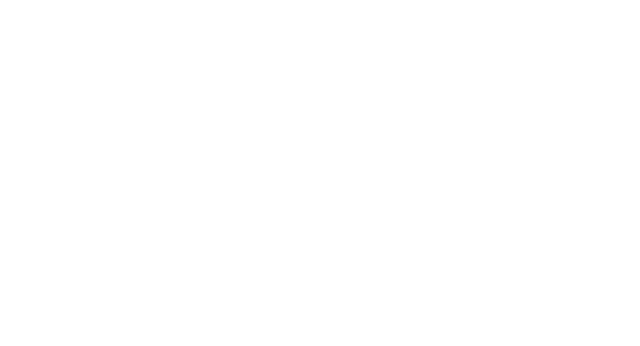
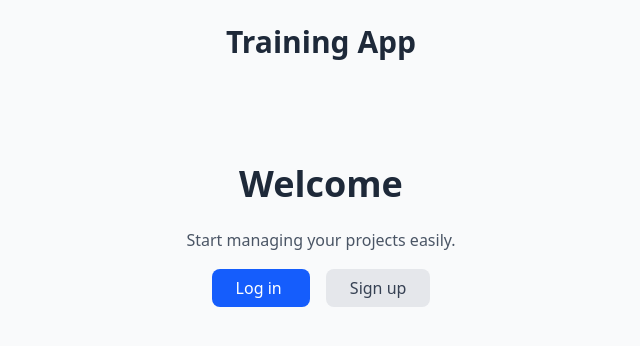
Before and after one commit to jandrojar/training-project, a Vue app in the folder frontend/: page /landing in a window 1280 px wide. Before the commit this address had no page. Shown: the top 346 px of the page, without its empty margins (319-959 px from the left). Built offline with nearby package versions, Linux system fonts and the light colour scheme.

Commit message:
feat: add public auth layout and landing/login/register pages

```diff
--- /dev/null
+++ b/frontend/src/layouts/AuthLayout.vue
@@ -0,0 +1,15 @@
+<template>
+  <div class="min-h-screen flex flex-col bg-gray-50">
+
+    <!-- Header -->
+    <header class="py-6 text-center">
+      <h1 class="text-3xl font-bold text-gray-800">Training App</h1>
+    </header>
+
+    <!-- Contenido centrado pero sin empujar demasiado -->
+    <main class="flex-1 flex justify-center items-start pt-10 px-4">
+      <router-view />
+    </main>
+
+  </div>
+</template>
--- a/frontend/src/router/router.ts
+++ b/frontend/src/router/router.ts
@@ -1,29 +1,24 @@
-import { createRouter, createWebHistory } from "vue-router";
-import App from "../App.vue";
-import LoginView from "../views/LoginView.vue";
-import RegisterView from "../views/RegisterView.vue";
+import { createRouter, createWebHistory } from 'vue-router'
+import AuthLayout from '../layouts/AuthLayout.vue'
+import LoginView from '../views/LoginView.vue'
+import RegisterView from '../views/RegisterView.vue'
+import LandingView from '../views/LandingView.vue'
 
 const routes = [
-    {
-        path: "/",
-        name: "Home",
-        component: App,
-    },
-    {
-        path: "/login",
-        name: "Login",
-        component: LoginView
-    },
-    {
-        path: "/register",
-        name: "Register",
-        component: RegisterView
-    }
+  {
+    path: '/',
+    component: AuthLayout,
+    children: [
+      { path: 'landing', name: 'landing', component: LandingView },
+      { path: 'login', name: 'login', component: LoginView },
+      { path: 'register', name: 'register', component: RegisterView },
+    ]
+  },
 ]
 
 const router = createRouter({
-    history: createWebHistory(),
-    routes,
+  history: createWebHistory(),
+  routes,
 })
 
-export default router;
+export default router
--- /dev/null
+++ b/frontend/src/views/LandingView.vue
@@ -0,0 +1,22 @@
+<template>
+  <div class="text-center space-y-6 pt-10">
+    <h2 class="text-4xl font-bold text-gray-800">Welcome</h2>
+    <p class="text-gray-600">Start managing your projects easily.</p>
+
+    <div class="space-x-4">
+      <router-link
+        to="/login"
+        class="px-6 py-2 bg-blue-600 text-white rounded-lg hover:bg-blue-700 transition cursor-pointer"
+      >
+        Log in
+      </router-link>
+
+      <router-link
+        to="/register"
+        class="px-6 py-2 bg-gray-200 text-gray-700 rounded-lg hover:bg-gray-300 transition cursor-pointer"
+      >
+        Sign up
+      </router-link>
+    </div>
+  </div>
+</template>
--- a/frontend/src/views/LoginView.vue
+++ b/frontend/src/views/LoginView.vue
@@ -1,5 +1,5 @@
 <template>
-  <div class="flex items-center justify-center min-h-screen bg-gray-100">
+  <div class="flex justify-center bg-gray-50 py-10">
     <div class="w-full max-w-sm p-6 bg-white rounded-xl shadow">
       <h1 class="text-2xl font-bold mb-4 text-center">Login</h1>
 
--- a/frontend/src/views/RegisterView.vue
+++ b/frontend/src/views/RegisterView.vue
@@ -1,5 +1,5 @@
 <template>
-  <div class="flex items-center justify-center min-h-screen bg-gray-100">
+  <div class="flex justify-center bg-gray-50 py-10">
     <div class="w-full max-w-md p-6 bg-white rounded-xl shadow">
       <h1 class="text-3xl font-bold mb-6 text-center">Create your account</h1>
 
```
